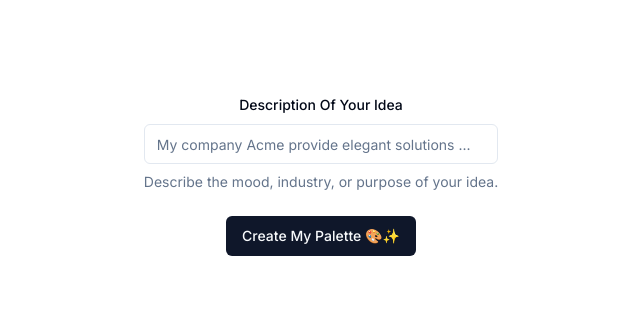
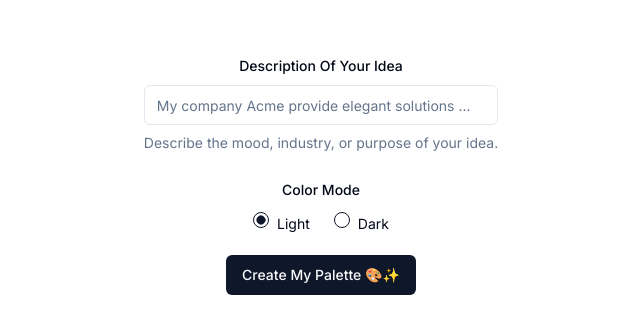
Before and after one commit to ci-dominguez/old-glimpse-nextjs, a Next.js app: page /color-palette-generator in a window 1280 px wide. Shown: the part 226-560 px from the top of the page, without its empty margins (319-959 px from the left). Built offline with nearby package versions, Linux system fonts and the light colour scheme.

Commit message:
Add light & dark mode input in form

```diff
--- a/app/color-palette-generator/page.tsx
+++ b/app/color-palette-generator/page.tsx
@@ -1,4 +1,3 @@
-// import {Auth} from '@clerk/nextjs'
 import ColorPaletteGenerator from '@/components/ColorPaletteGenerator';
 
 const ColorPaletteGeneratorPage = () => {
--- a/components/ColorPaletteGenerator.tsx
+++ b/components/ColorPaletteGenerator.tsx
@@ -16,6 +16,7 @@ import { Button } from '@/components/ui/button';
 import { Card, CardContent } from './ui/card';
 import { Copy, Check } from 'lucide-react';
 import { oklab, converter, formatHex, Okhsl } from 'culori';
+import { RadioGroup, RadioGroupItem } from '@/components/ui/radio-group';
 
 const MAX_PROMPT_LENGTH = 200;
 
@@ -26,6 +27,7 @@ const formSchema = z.object({
     .max(MAX_PROMPT_LENGTH, {
       message: `Prompt cannot exceed ${MAX_PROMPT_LENGTH} characters.`,
     }),
+  mode: z.enum(['light', 'dark']),
 });
 
 function parseOkhsl(okhslString: string): Okhsl {
@@ -81,19 +83,19 @@ const ColorCard = ({ color }: { color: string }) => {
   };
 
   return (
-    <Card className="group relative cursor-pointer" onClick={copyToClipboard}>
-      <CardContent className="p-2">
+    <Card className='group relative cursor-pointer' onClick={copyToClipboard}>
+      <CardContent className='p-2'>
         <div
-          className="w-full aspect-square rounded"
+          className='w-full aspect-square rounded'
           style={{ backgroundColor: hexColor }}
         />
-        <div className="flex items-center space-x-2 mt-2">
+        <div className='flex items-center space-x-2 mt-2'>
           {copied ? (
-            <Check className="h-4 w-4 stroke-green-500" />
+            <Check className='h-4 w-4 stroke-green-500' />
           ) : (
-            <Copy className="h-4 w-4 stroke-muted-foreground hover:stroke-black" />
+            <Copy className='h-4 w-4 stroke-muted-foreground hover:stroke-black' />
           )}
-          <p className="text-center text-sm">{hexColor}</p>
+          <p className='text-center text-sm'>{hexColor}</p>
         </div>
       </CardContent>
     </Card>
@@ -108,6 +110,7 @@ const ColorPaletteGenerator = () => {
     resolver: zodResolver(formSchema),
     defaultValues: {
       prompt: '',
+      mode: 'light',
     },
   });
 
@@ -117,7 +120,7 @@ const ColorPaletteGenerator = () => {
       const resp = await fetch('/api/generate-palette', {
         method: 'POST',
         headers: { 'Content-Type': 'application/json' },
-        body: JSON.stringify({ prompt: values.prompt }),
+        body: JSON.stringify({ prompt: values.prompt, mode: values.mode }),
       });
 
       const data = await resp.json();
@@ -144,21 +147,21 @@ const ColorPaletteGenerator = () => {
   };
 
   return (
-    <div className="space-y-4 w-1/2">
+    <div className='space-y-4 w-1/2'>
       <Form {...form}>
         <form
           onSubmit={form.handleSubmit(onSubmit)}
-          className="space-y-6 flex flex-col items-center text-center"
+          className='space-y-6 flex flex-col items-center text-center'
         >
           <FormField
             control={form.control}
-            name="prompt"
+            name='prompt'
             render={({ field }) => (
               <FormItem>
                 <FormLabel>Description Of Your Idea</FormLabel>
                 <FormControl>
                   <Input
-                    placeholder="My company Acme provide elegant solutions ..."
+                    placeholder='My company Acme provide elegant solutions ...'
                     {...field}
                   />
                 </FormControl>
@@ -168,21 +171,50 @@ const ColorPaletteGenerator = () => {
               </FormItem>
             )}
           />
-          <Button type="submit" disabled={loading}>
+          <FormField
+            control={form.control}
+            name='mode'
+            render={({ field }) => (
+              <FormItem>
+                <FormLabel>Color Mode</FormLabel>
+                <FormControl>
+                  <RadioGroup
+                    onValueChange={field.onChange}
+                    defaultValue={field.value}
+                    className='flex space-x-4'
+                  >
+                    <FormItem className='flex items-center space-x-2'>
+                      <FormControl>
+                        <RadioGroupItem value='light' />
+                      </FormControl>
+                      <FormLabel className='font-normal'>Light</FormLabel>
+                    </FormItem>
+                    <FormItem className='flex items-center space-x-2'>
+                      <FormControl>
+                        <RadioGroupItem value='dark' />
+                      </FormControl>
+                      <FormLabel className='font-normal'>Dark</FormLabel>
+                    </FormItem>
+                  </RadioGroup>
+                </FormControl>
+              </FormItem>
+            )}
+          />
+          <Button type='submit' disabled={loading}>
             {loading ? '🔮🎨 Mixing colors...' : 'Create My Palette 🎨✨'}
           </Button>
         </form>
       </Form>
 
       {palette.length > 0 && (
-        <div className="pt-10 space-y-x">
-          <h2 className="text-2xl font-bold mb-2 text-center">
+        <div className='pt-10 space-y-x'>
+          <h2 className='text-2xl font-bold mb-2 text-center'>
             ✨Your Expertly Mixed Color Palette✨
           </h2>
-          <p className="text-sm text-muted-foreground text-center mb-4">
+          <p className='text-sm text-muted-foreground text-center mb-4'>
             Click the color to copy
           </p>
-          <div className="grid grid-cols-3 gap-2">
+          <div className='grid grid-cols-3 gap-2'>
             {palette.map((color, index) => (
               <ColorCard key={index} color={color} />
             ))}
--- /dev/null
+++ b/components/ui/radio-group.tsx
@@ -0,0 +1,44 @@
+"use client"
+
+import * as React from "react"
+import * as RadioGroupPrimitive from "@radix-ui/react-radio-group"
+import { Circle } from "lucide-react"
+
+import { cn } from "@/lib/utils"
+
+const RadioGroup = React.forwardRef<
+  React.ElementRef<typeof RadioGroupPrimitive.Root>,
+  React.ComponentPropsWithoutRef<typeof RadioGroupPrimitive.Root>
+>(({ className, ...props }, ref) => {
+  return (
+    <RadioGroupPrimitive.Root
+      className={cn("grid gap-2", className)}
+      {...props}
+      ref={ref}
+    />
+  )
+})
+RadioGroup.displayName = RadioGroupPrimitive.Root.displayName
+
+const RadioGroupItem = React.forwardRef<
+  React.ElementRef<typeof RadioGroupPrimitive.Item>,
+  React.ComponentPropsWithoutRef<typeof RadioGroupPrimitive.Item>
+>(({ className, ...props }, ref) => {
+  return (
+    <RadioGroupPrimitive.Item
+      ref={ref}
+      className={cn(
+        "aspect-square h-4 w-4 rounded-full border border-primary text-primary ring-offset-background focus:outline-none focus-visible:ring-2 focus-visible:ring-ring focus-visible:ring-offset-2 disabled:cursor-not-allowed disabled:opacity-50",
+        className
+      )}
+      {...props}
+    >
+      <RadioGroupPrimitive.Indicator className="flex items-center justify-center">
+        <Circle className="h-2.5 w-2.5 fill-current text-current" />
+      </RadioGroupPrimitive.Indicator>
+    </RadioGroupPrimitive.Item>
+  )
+})
+RadioGroupItem.displayName = RadioGroupPrimitive.Item.displayName
+
+export { RadioGroup, RadioGroupItem }
--- a/package.json
+++ b/package.json
@@ -18,6 +18,7 @@
     "@neondatabase/serverless": "^0.9.5",
     "@radix-ui/react-dialog": "^1.1.1",
     "@radix-ui/react-label": "^2.1.0",
+    "@radix-ui/react-radio-group": "^1.2.0",
     "@radix-ui/react-slot": "^1.1.0",
     "@shadcn/ui": "^0.0.4",
     "@types/pg": "^8.11.8",
```
Also changed, not shown: 1 other file (tests, documents, lock files or other folders).
